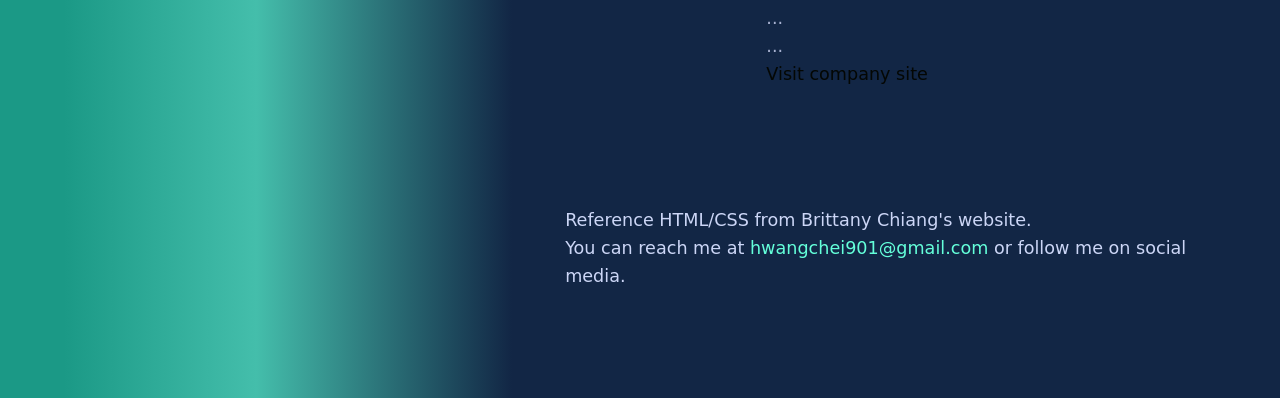
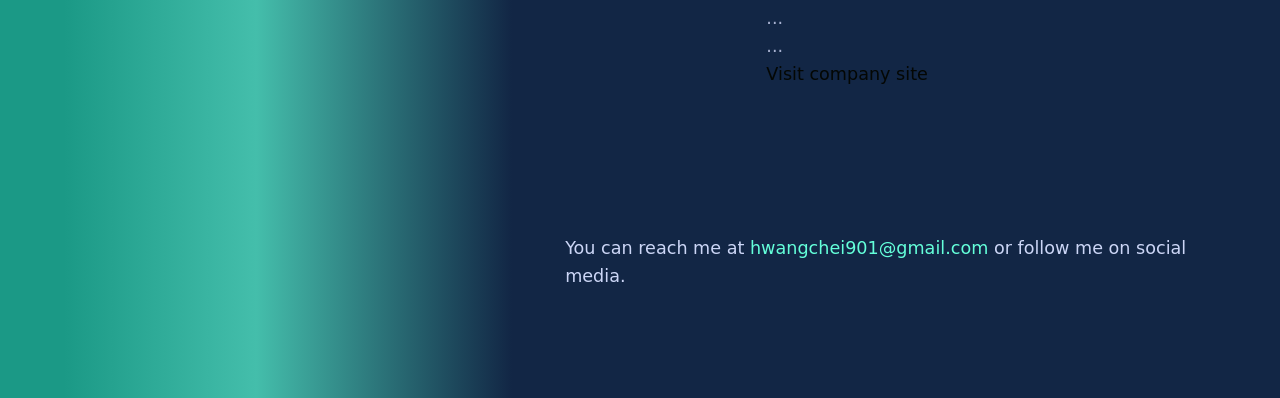
Before and after one commit to HwangChei/MeinMein.Portfolio, a plain HTML site: page index.html in a window 1280 px wide. Shown: the part 402-800 px from the top of the page. Drawn offline with Linux system fonts and the light colour scheme; a script that the page names is missing.

Commit message:
index.html

```diff
--- a/index.html
+++ b/index.html
@@ -77,7 +77,6 @@
     <section id="contact">
       <h2></h2>
       <p style="font-family: cursive;">
-        Reference HTML/CSS from Brittany Chiang's website.
         <br>
         You can reach me at
         <a href="mailto:hwangchei901@gmail.com" style="color:#64ffda;">
```
